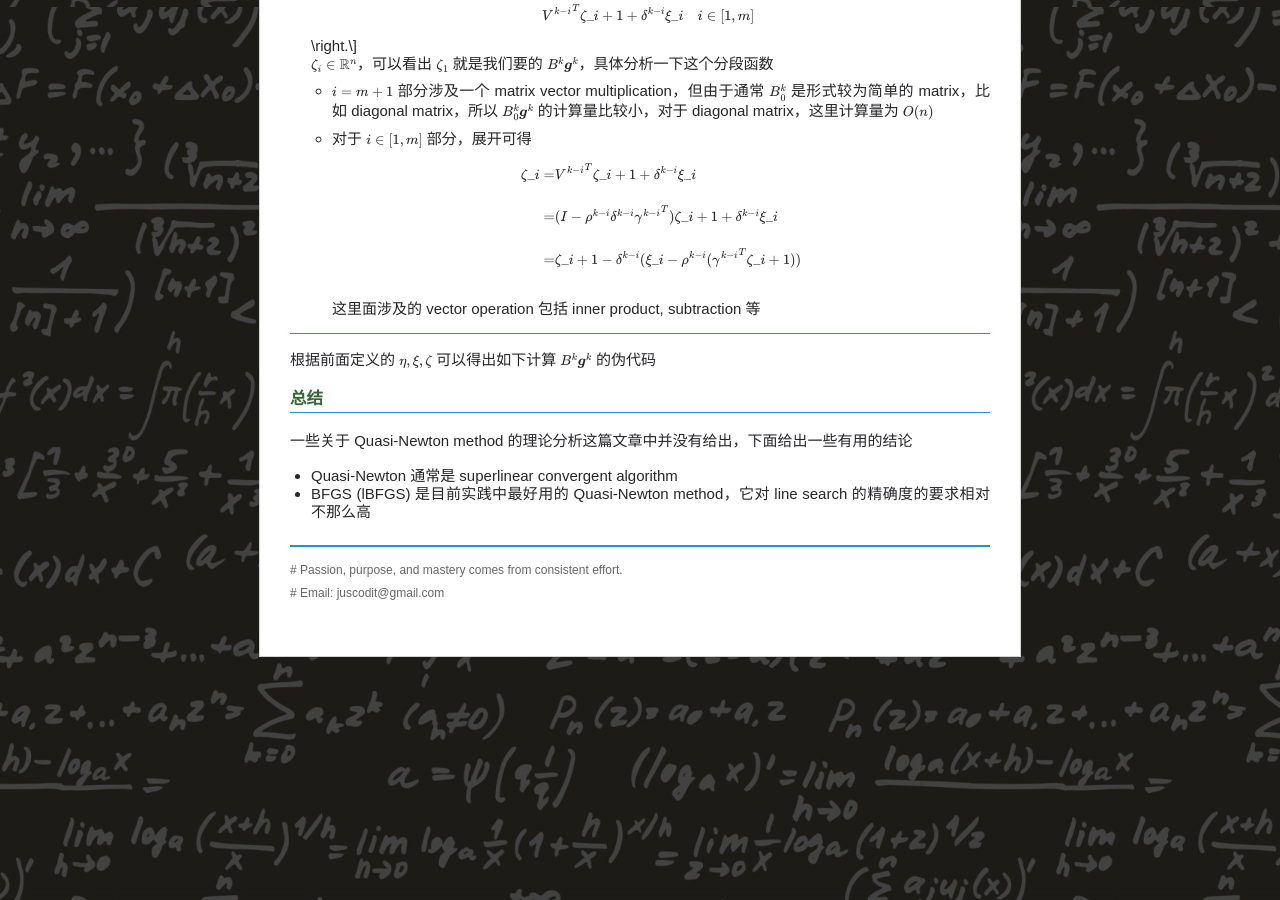
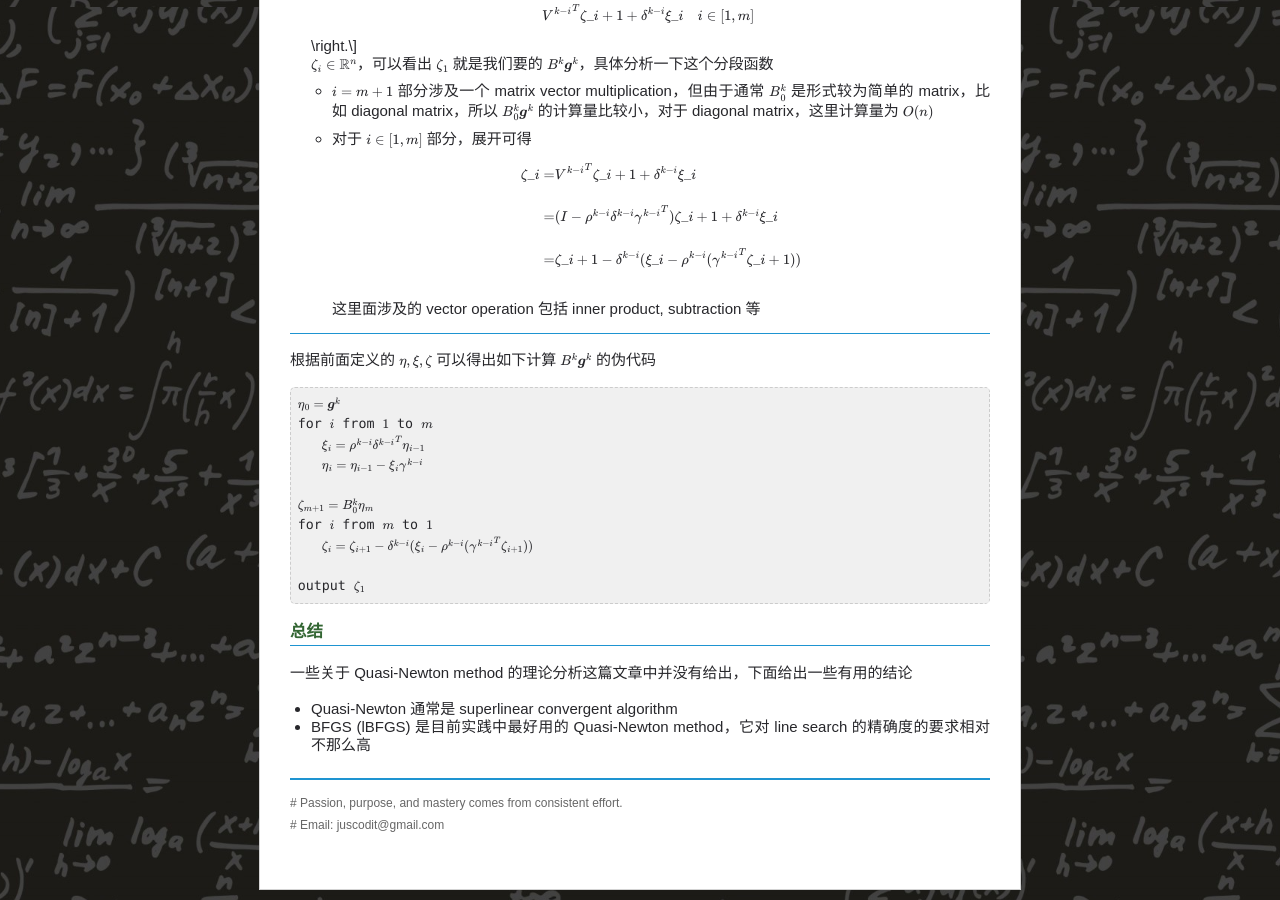
Before and after one commit to chenrushan/chenrushan.github.io, a Jekyll site: the page built from _posts/2014-07-13-NP-10-quasi-newton.markdown, in a window 1280 px wide and 900 px high, scrolled down 6293 px. Built offline with Jekyll 4.4.1, drawn with Linux system fonts in a browser that asks for light colours; Markdown is read by kramdown in place of the engine named in the settings; formulas are drawn with MathJax 3.

Commit message:
[np10]: update

```diff
--- a/_posts/2014-07-13-NP-10-quasi-newton.markdown
+++ b/_posts/2014-07-13-NP-10-quasi-newton.markdown
@@ -353,6 +353,19 @@ $$
 
 根据前面定义的 $\eta, \xi, \zeta$ 可以得出如下计算 $B^k \boldsymbol{g}^k$ 的伪代码
 
+<blockquote class="code">
+$\eta_0 = \boldsymbol{g}^k$<br/>
+for $i$ from $1$ to $m$<br/>
+&nbsp;&nbsp; $\xi_i = \rho^{k-i} {\delta^{k-i}}^T \eta_{i-1}$<br/>
+&nbsp;&nbsp; $\eta_i = \eta_{i-1} - \xi_{i} \gamma^{k-i}$<br/>
+<br/>
+$\zeta_{m+1} = B_0^k\eta_m$<br/>
+for $i$ from $m$ to $1$<br/>
+&nbsp;&nbsp; $\zeta_{i} = \zeta_{i+1} - \delta^{k-i} (\xi_i - \rho^{k-i}({\gamma^{k-i}}^T\zeta_{i+1}))$<br/>
+<br/>
+output $\zeta_1$
+</blockquote>
+
 #### 总结
 
 一些关于 Quasi-Newton method 的理论分析这篇文章中并没有给出，下面给出一些有用的结论
```
